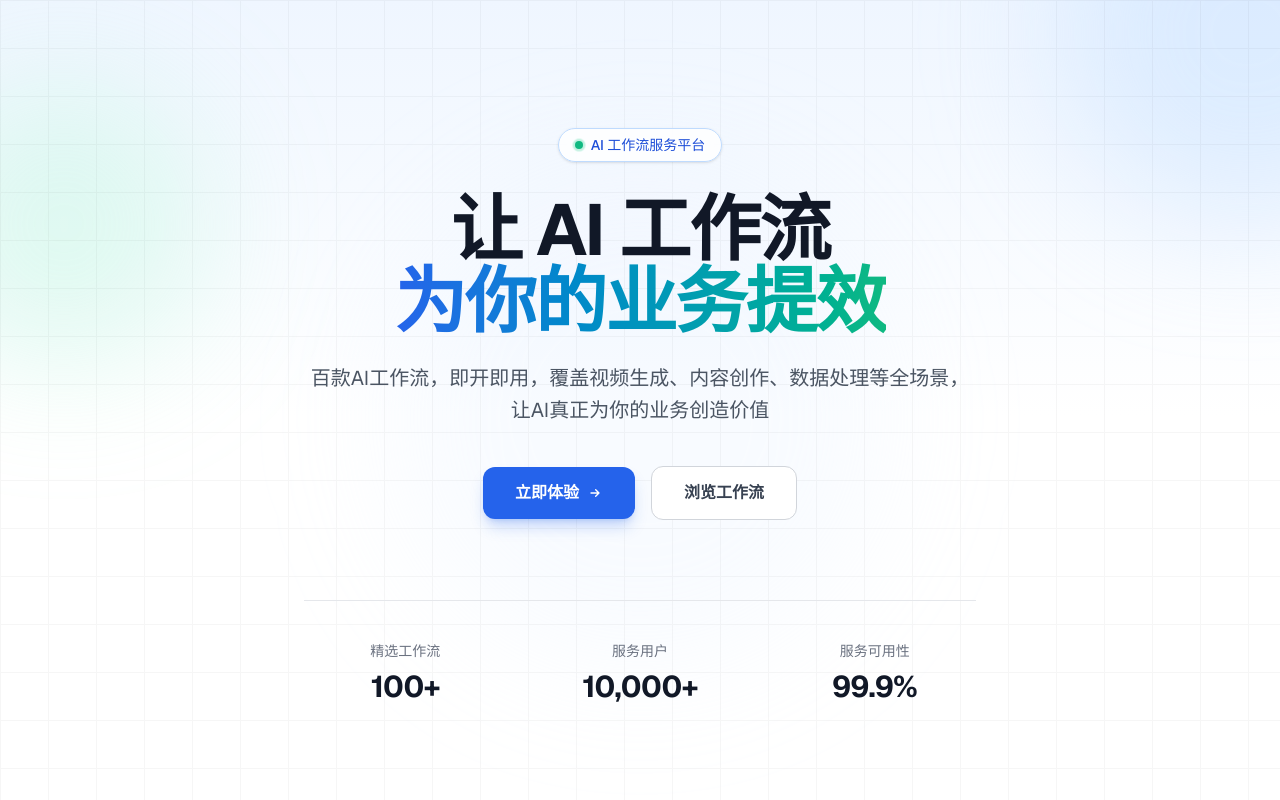
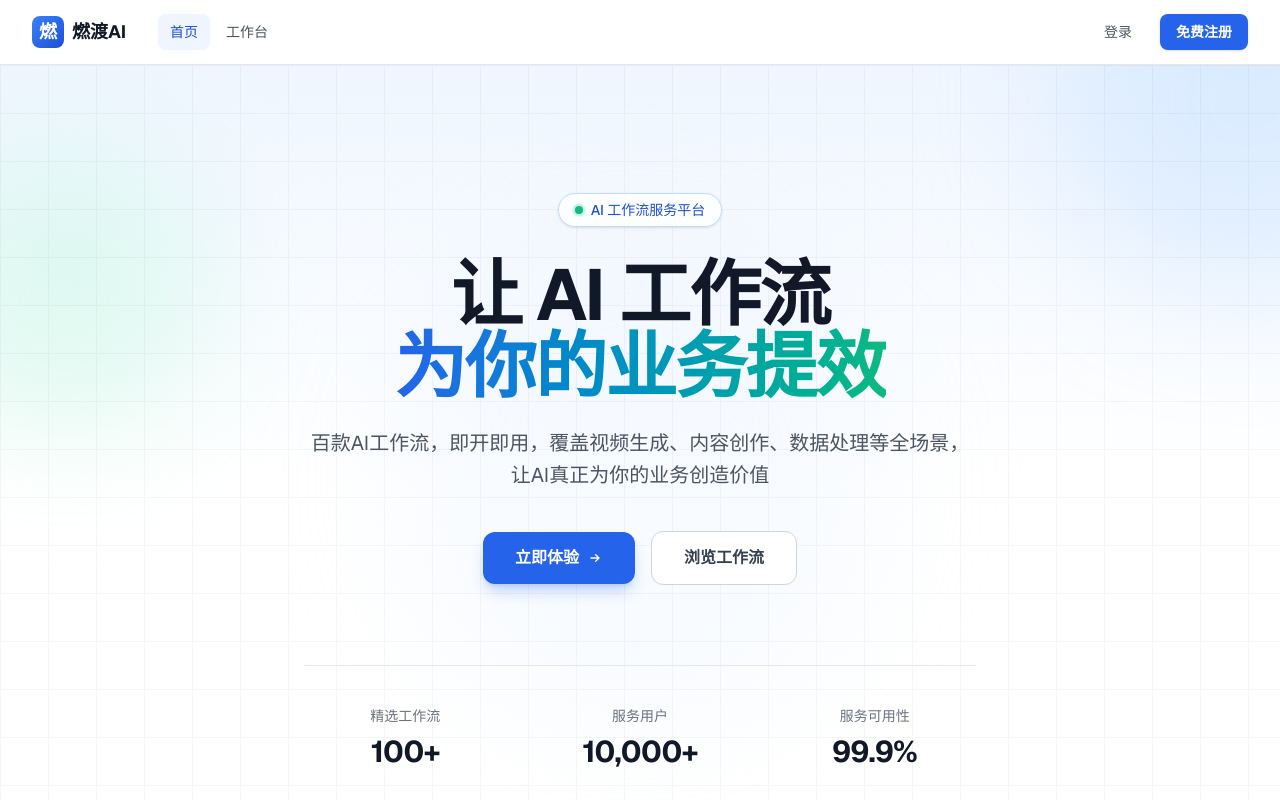
Before and after one commit to BlazeCross/randu-ai, a Next.js app: page / in a window 1280 px wide. Shown: the top 800 px of the page. Built offline with nearby package versions, Linux system fonts and the light colour scheme.

Commit message:
feat: 添加全局导航栏，修复页面间跳转问题

```diff
--- a/src/app/layout.tsx
+++ b/src/app/layout.tsx
@@ -2,6 +2,7 @@ import type { Metadata } from "next";
 import { Geist, Geist_Mono } from "next/font/google";
 import "./globals.css";
 import AuthProvider from "@/components/providers/AuthProvider";
+import Navbar from "@/components/layout/Navbar";
 
 const geistSans = Geist({
   variable: "--font-geist-sans",
@@ -29,7 +30,10 @@ export default function RootLayout({
       className={`${geistSans.variable} ${geistMono.variable} h-full antialiased`}
     >
       <body className="min-h-full flex flex-col">
-        <AuthProvider>{children}</AuthProvider>
+        <AuthProvider>
+          <Navbar />
+          {children}
+        </AuthProvider>
       </body>
     </html>
   );
--- /dev/null
+++ b/src/components/layout/Navbar.tsx
@@ -0,0 +1,225 @@
+"use client";
+
+import { useState } from "react";
+import Link from "next/link";
+import { usePathname, useRouter } from "next/navigation";
+import { useAuth } from "@/hooks/useAuth";
+
+// 导航链接配置
+const navLinks = [
+  { label: "首页", href: "/" },
+  { label: "工作台", href: "/workspace" },
+];
+
+/**
+ * 全局导航栏组件
+ *
+ * - 固定在页面顶部，所有页面共享
+ * - 已登录：显示"个人中心"链接 + 退出按钮
+ * - 未登录：显示"登录"和"注册"按钮
+ * - 移动端：折叠为汉堡菜单
+ */
+export default function Navbar() {
+  const pathname = usePathname();
+  const router = useRouter();
+  const { user, loading, logout } = useAuth();
+  const [mobileOpen, setMobileOpen] = useState(false);
+
+  // 判断链接是否激活
+  const isActive = (href: string) => {
+    if (href === "/") return pathname === "/";
+    return pathname.startsWith(href);
+  };
+
+  // 退出登录
+  const handleLogout = () => {
+    logout();
+    setMobileOpen(false);
+    router.push("/");
+  };
+
+  return (
+    <header className="sticky top-0 z-50 border-b border-neutral-200 bg-white/80 backdrop-blur-lg">
+      <nav className="mx-auto flex h-16 max-w-7xl items-center justify-between px-4 sm:px-6 lg:px-8">
+        {/* 左侧：Logo + 桌面端导航链接 */}
+        <div className="flex items-center gap-8">
+          {/* Logo */}
+          <Link
+            href="/"
+            className="flex items-center gap-2 text-lg font-bold text-neutral-900"
+            onClick={() => setMobileOpen(false)}
+          >
+            <span className="flex h-8 w-8 items-center justify-center rounded-lg bg-gradient-to-br from-primary-500 to-primary-700 text-white">
+              燃
+            </span>
+            <span>燃渡AI</span>
+          </Link>
+
+          {/* 桌面端导航链接 */}
+          <div className="hidden items-center gap-1 md:flex">
+            {navLinks.map((link) => (
+              <Link
+                key={link.href}
+                href={link.href}
+                className={`rounded-lg px-3 py-2 text-sm font-medium transition-colors ${
+                  isActive(link.href)
+                    ? "bg-primary-50 text-primary-700"
+                    : "text-neutral-600 hover:bg-neutral-100 hover:text-neutral-900"
+                }`}
+              >
+                {link.label}
+              </Link>
+            ))}
+            {/* 已登录时显示个人中心链接 */}
+            {user && (
+              <Link
+                href="/dashboard"
+                className={`rounded-lg px-3 py-2 text-sm font-medium transition-colors ${
+                  isActive("/dashboard")
+                    ? "bg-primary-50 text-primary-700"
+                    : "text-neutral-600 hover:bg-neutral-100 hover:text-neutral-900"
+                }`}
+              >
+                个人中心
+              </Link>
+            )}
+          </div>
+        </div>
+
+        {/* 右侧：用户操作区 */}
+        <div className="hidden items-center gap-3 md:flex">
+          {loading ? (
+            // 加载中：显示占位
+            <div className="h-8 w-20 animate-pulse rounded-lg bg-neutral-100" />
+          ) : user ? (
+            // 已登录：显示退出按钮
+            <button
+              onClick={handleLogout}
+              className="rounded-lg border border-neutral-300 bg-white px-4 py-2 text-sm font-medium text-neutral-600 transition-colors hover:border-neutral-400 hover:text-neutral-900"
+            >
+              退出登录
+            </button>
+          ) : (
+            // 未登录：显示登录和注册按钮
+            <>
+              <Link
+                href="/login"
+                className="rounded-lg px-4 py-2 text-sm font-medium text-neutral-600 transition-colors hover:text-neutral-900"
+              >
+                登录
+              </Link>
+              <Link
+                href="/register"
+                className="rounded-lg bg-primary px-4 py-2 text-sm font-semibold text-white shadow-sm transition-colors hover:bg-primary-hover"
+              >
+                免费注册
+              </Link>
+            </>
+          )}
+        </div>
+
+        {/* 移动端：汉堡菜单按钮 */}
+        <button
+          type="button"
+          className="inline-flex items-center justify-center rounded-lg p-2 text-neutral-600 hover:bg-neutral-100 hover:text-neutral-900 md:hidden"
+          aria-label="切换菜单"
+          aria-expanded={mobileOpen}
+          onClick={() => setMobileOpen((v) => !v)}
+        >
+          {mobileOpen ? (
+            <svg
+              className="h-6 w-6"
+              fill="none"
+              stroke="currentColor"
+              viewBox="0 0 24 24"
+              strokeWidth={2}
+            >
+              <path
+                strokeLinecap="round"
+                strokeLinejoin="round"
+                d="M6 18L18 6M6 6l12 12"
+              />
+            </svg>
+          ) : (
+            <svg
+              className="h-6 w-6"
+              fill="none"
+              stroke="currentColor"
+              viewBox="0 0 24 24"
+              strokeWidth={2}
+            >
+              <path
+                strokeLinecap="round"
+                strokeLinejoin="round"
+                d="M4 6h16M4 12h16M4 18h16"
+              />
+            </svg>
+          )}
+        </button>
+      </nav>
+
+      {/* 移动端展开菜单 */}
+      {mobileOpen && (
+        <div className="border-t border-neutral-200 bg-white md:hidden">
+          <div className="space-y-1 px-4 py-3">
+            {navLinks.map((link) => (
+              <Link
+                key={link.href}
+                href={link.href}
+                onClick={() => setMobileOpen(false)}
+                className={`block rounded-lg px-3 py-2 text-sm font-medium transition-colors ${
+                  isActive(link.href)
+                    ? "bg-primary-50 text-primary-700"
+                    : "text-neutral-600 hover:bg-neutral-100 hover:text-neutral-900"
+                }`}
+              >
+                {link.label}
+              </Link>
+            ))}
+            {user && (
+              <Link
+                href="/dashboard"
+                onClick={() => setMobileOpen(false)}
+                className={`block rounded-lg px-3 py-2 text-sm font-medium transition-colors ${
+                  isActive("/dashboard")
+                    ? "bg-primary-50 text-primary-700"
+                    : "text-neutral-600 hover:bg-neutral-100 hover:text-neutral-900"
+                }`}
+              >
+                个人中心
+              </Link>
+            )}
+            {/* 移动端用户操作 */}
+            <div className="border-t border-neutral-200 pt-3">
+              {loading ? null : user ? (
+                <button
+                  onClick={handleLogout}
+                  className="block w-full rounded-lg px-3 py-2 text-left text-sm font-medium text-neutral-600 hover:bg-neutral-100 hover:text-neutral-900"
+                >
+                  退出登录
+                </button>
+              ) : (
+                <div className="flex flex-col gap-2">
+                  <Link
+                    href="/login"
+                    onClick={() => setMobileOpen(false)}
+                    className="block rounded-lg border border-neutral-300 px-3 py-2 text-center text-sm font-medium text-neutral-600"
+                  >
+                    登录
+                  </Link>
+                  <Link
+                    href="/register"
+                    onClick={() => setMobileOpen(false)}
+                    className="block rounded-lg bg-primary px-3 py-2 text-center text-sm font-semibold text-white"
+                  >
+                    免费注册
+                  </Link>
+                </div>
+              )}
+            </div>
+          </div>
+        </div>
+      )}
+    </header>
+  );
+}
```
